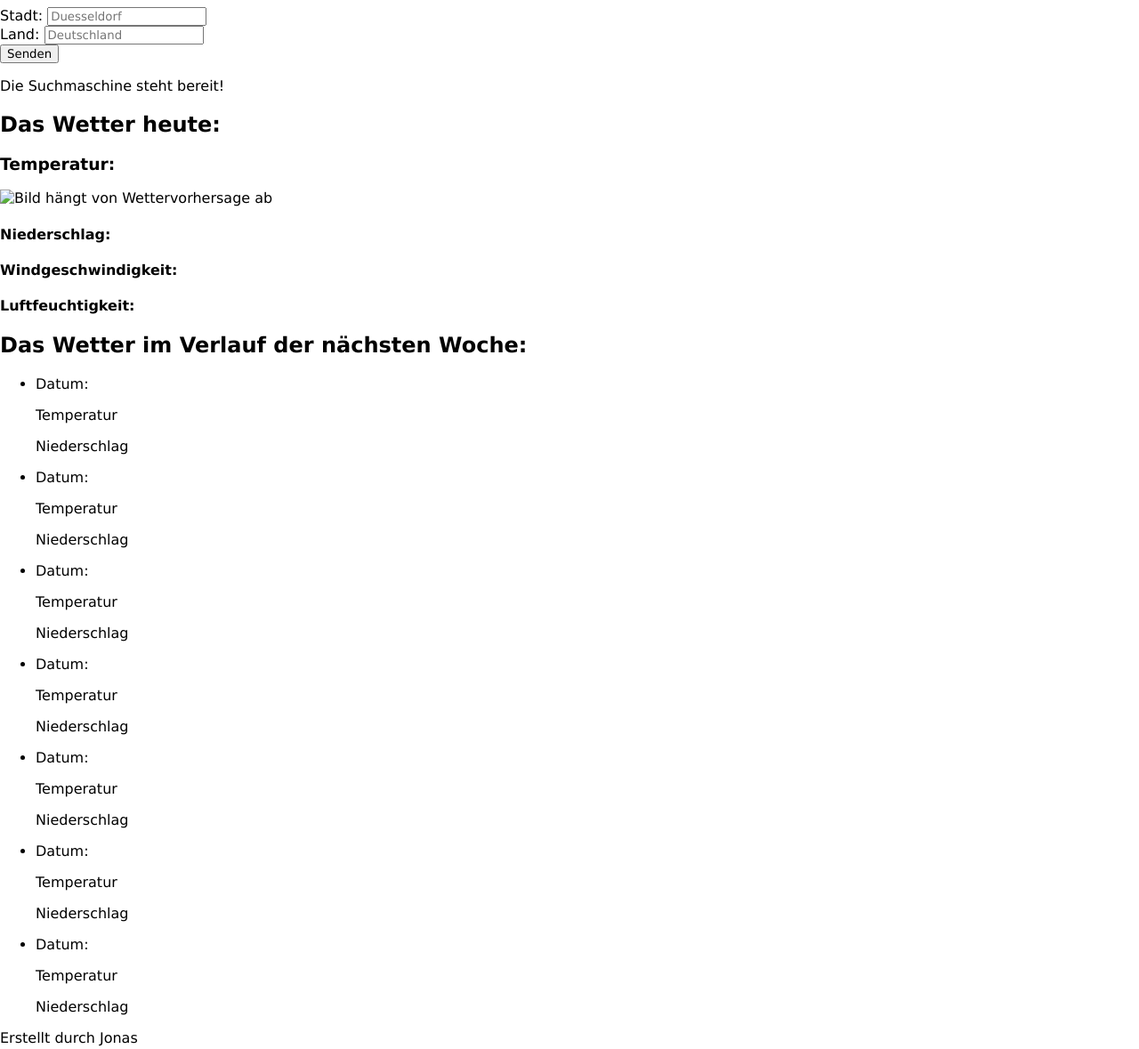
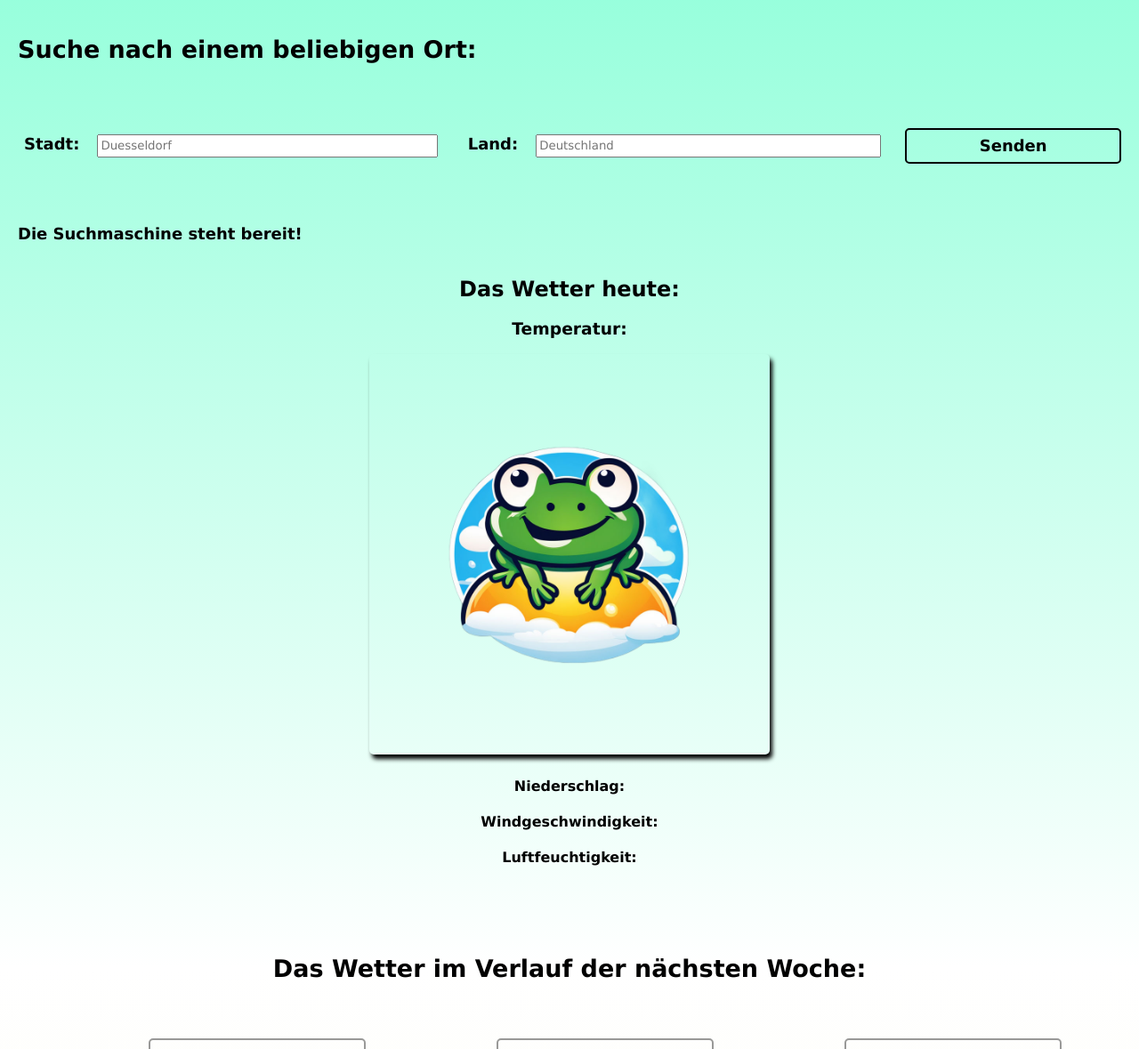
Before and after one commit to jonaslangenberg/weather-app, a plain HTML site: page index.html in a window 1280 px wide. Shown: the part 260-1439 px from the top of the page at 89% size. Drawn offline with Linux system fonts and the light colour scheme.

Commit message:
Add small footer, add border to weekly weather

```diff
--- a/index.html
+++ b/index.html
@@ -28,14 +28,14 @@
         <div class="box">
             <div id="search">
                 <h2 class="search-h2">Suche nach einem beliebigen Ort:</h2>
-                <form>
+                <form id="first-form">
                     <div class="searchbox">
                         <label for="stadt">Stadt: <input id="stadt" required placeholder="Duesseldorf" type="text" name="suche"/></label>
                     </div>
                     <div class="searchbox">
                         <label for="land">Land: <input id="land" required placeholder="Deutschland" type="text" name="suche"></label>
                     </div>
-                    <button onclick="getWeatherData()" type="button" name="suche">Senden</button>
+                    <button id="search-button" onclick="getWeatherData()" type="button" name="suche">Senden</button>
                 </form>
                 <p id="success">Die Suchmaschine steht bereit!</p>
             </div>
@@ -60,56 +60,64 @@
                     <p id="luft"></p>
                 </div>
             </section>
+
             <section class="week">
                 <h2>Das Wetter im Verlauf der nächsten Woche:</h2>
                 <ul>
                     <li>
                         <div>
                            <p id="1date">Datum: </p>
-                           <p id="1temp">Temperatur</p>
-                           <p id="1pre">Niederschlag</p>
+                           <p id="1temp">Temperatur:</p>
+                           <p id="1pre">Niederschlag:</p>
+                           <img class="small-image" id="img1" src="./pictures/frog.png" alt="The weather">
                         </div>
                     </li>
                     <li>
                         <div>
                            <p id="2date">Datum: </p>
-                           <p id="2temp">Temperatur</p>
-                           <p id="2pre">Niederschlag</p>
+                           <p id="2temp">Temperatur:</p>
+                           <p id="2pre">Niederschlag:</p>
+                           <img class="small-image" id="img2" src="./pictures/frog.png" alt="The weather">
                         </div>
                     </li>
                     <li>
                         <div>
                            <p id="3date">Datum: </p>
-                           <p id="3temp">Temperatur</p>
-                           <p id="3pre">Niederschlag</p>
+                           <p id="3temp">Temperatur:</p>
+                           <p id="3pre">Niederschlag:</p>
+                           <img class="small-image" id="img3" src="./pictures/frog.png" alt="The weather">
                         </div>
                     </li>
                     <li>
                         <div>
                            <p id="4date">Datum: </p>
-                           <p id="4temp">Temperatur</p>
-                           <p id="4pre">Niederschlag</p>
+                           <p id="4temp">Temperatur:</p>
+                           <p id="4pre">Niederschlag:</p>
+                           <img class="small-image" id="img4" src="./pictures/frog.png" alt="The weather">
                         </div>
                     </li>
                     <li>
                         <div>
                            <p id="5date">Datum: </p>
-                           <p id="5temp">Temperatur</p>
-                           <p id="5pre">Niederschlag</p>
+                           <p id="5temp">Temperatur:</p>
+                           <p id="5pre">Niederschlag:</p>
+                           <img class="small-image" id="img5" src="./pictures/frog.png" alt="The weather">
                         </div>
                     </li>
                     <li>
                         <div>
                            <p id="6date">Datum: </p>
-                           <p id="6temp">Temperatur</p>
-                           <p id="6pre">Niederschlag</p>
+                           <p id="6temp">Temperatur:</p>
+                           <p id="6pre">Niederschlag:</p>
+                           <img class="small-image" id="img6" src="./pictures/frog.png" alt="The weather">
                         </div>
                     </li>
                     <li>
                         <div>
                            <p id="7date">Datum: </p>
-                           <p id="7temp">Temperatur</p>
-                           <p id="7pre">Niederschlag</p>
+                           <p id="7temp">Temperatur:</p>
+                           <p id="7pre">Niederschlag:</p>
+                           <img class="small-image" id="img7" src="./pictures/frog.png" alt="The weather">
                         </div>
                     </li>
                 </ul>
@@ -117,7 +125,11 @@
         </div>
     </main>
 </body>
+<hr>
 <footer id="contact">
-    <p>Erstellt durch Jonas</p>
+    <h3></h3>
+    <p>Erstellt für den <a href="https://minihackathon.de/youtube/" target="_blank">Mini-Hackathon</a> Kevin Chromik!</p>
+    <p>Alle Bilder wurden durch <a href="https://playground.com" target="_blank">Playground</a> erstellt.</p>
+    <p>Falls ihr Feedback habt, schreibt mich gerne bei Discord an @derfussel1299 :)</p>
 </footer>
 </html>
--- a/styles.css
+++ b/styles.css
@@ -1,18 +1,23 @@
 /*General*/
 * {
     font-family: Verdana, Geneva, Tahoma, sans-serif;
+
+}
+html {
+    background: linear-gradient(to bottom, #7FFFD4 0%, #FFFFFF 50%, #F5F5DC 100%);
 }
 body{
     padding: 0;
     margin: 0;
+
 }
+
 /* Header */
 header {
     display: flex;
     flex-direction: row;
     flex-wrap: nowrap;
     justify-content: space-between;
-    background-color: aquamarine;
     padding: 20px;
 
 }
@@ -25,6 +30,7 @@ header {
 nav{
     display: flex;
     padding: 0;
+    font-size: 18px;
 
 }
 
@@ -64,3 +70,133 @@ nav > ul > li > a:hover{
     height: auto;
     width: 100%;
 }
+hr {
+    border: 1px solid rgba(0,0,0,0.4);
+}
+
+/* Body Styling */
+/*Search Section*/
+main {
+    padding: 20px;
+    border: 0;
+    display: flex;
+    flex-direction: column;
+    justify-content: center;
+    text-align: center;
+    align-items: center;
+}
+.box {
+    width: 100%;
+}
+#search {
+    display: flex;
+    flex-direction: column;
+    justify-self: flex-content;
+    align-items: start;
+    text-align: start;
+    font-size: 18px;
+    font-weight: 800;
+}
+.searchbox{
+    margin: 10px 0;
+    padding: 7px;
+    width: 40%;
+
+}
+.searchbox > label {
+    display: flex;
+    flex-direction: row;
+    text-align: center;
+    min-width: 200px;
+    width: 100%;
+    justify-content: center;
+}
+.searchbox > label > input{
+    align-items: center;
+    align-self: center;
+    min-width: 100px;
+    min-height: 20px;
+    margin: auto 20px;
+    width: 100%;
+    height: auto;
+}
+#first-form {
+    flex-direction: row;
+    justify-content: space-between;
+    display: flex;
+    width: 100%;
+    margin: 40px 0;
+}
+#search-button {
+    display: block;
+    margin: 10px auto;
+    width: 20%;
+    height: auto;
+    padding: 5px;
+    font-size: 18px;
+    background-color: inherit;
+    border: 2px solid black;
+    border-radius: 5px;
+    font-weight: 800;
+}
+#search-buton:hover{
+    background-color: black;
+    color: aquamarine;
+    border: 2px solid white;
+}
+
+#wetterbild {
+    max-width: 450px;
+    height: auto;
+    min-width: 100px;
+    width: 100%;
+    border-radius: 5px;
+    box-shadow: 3px 5px 5px black;
+}
+/*Weather Display*/
+
+.week{
+    margin-top: 100px;
+    width: 100%;
+    font-size: 18px;
+    font-weight: 800;
+
+}
+.week > ul {
+    width: 100%;
+    list-style: none;
+    display: flex;
+    flex-direction: row;
+    justify-content: space-evenly;
+    flex-wrap: wrap;
+}
+.week > ul > li {
+    margin: 40px;
+    padding: 20px;
+    min-width: 200px;
+    height: auto;
+    border: 2px solid rgba(0,0,0,0.4) ;
+    border-radius: 5px;
+
+}
+
+.small-image{
+    max-width: 100px;
+    height: auto;
+    width: 100%;
+    border-radius: 5px;
+    box-shadow: 3px 5px 5px black;
+}
+
+/*Footer*/
+footer{
+    text-align: center;
+    padding: 20px;
+    font-size: 16px;
+    font-weight: 800;
+    color: black;
+
+}
+footer > p > a {
+    color: black;
+}
```
Also changed, not shown: pictures/frog.png (added).
